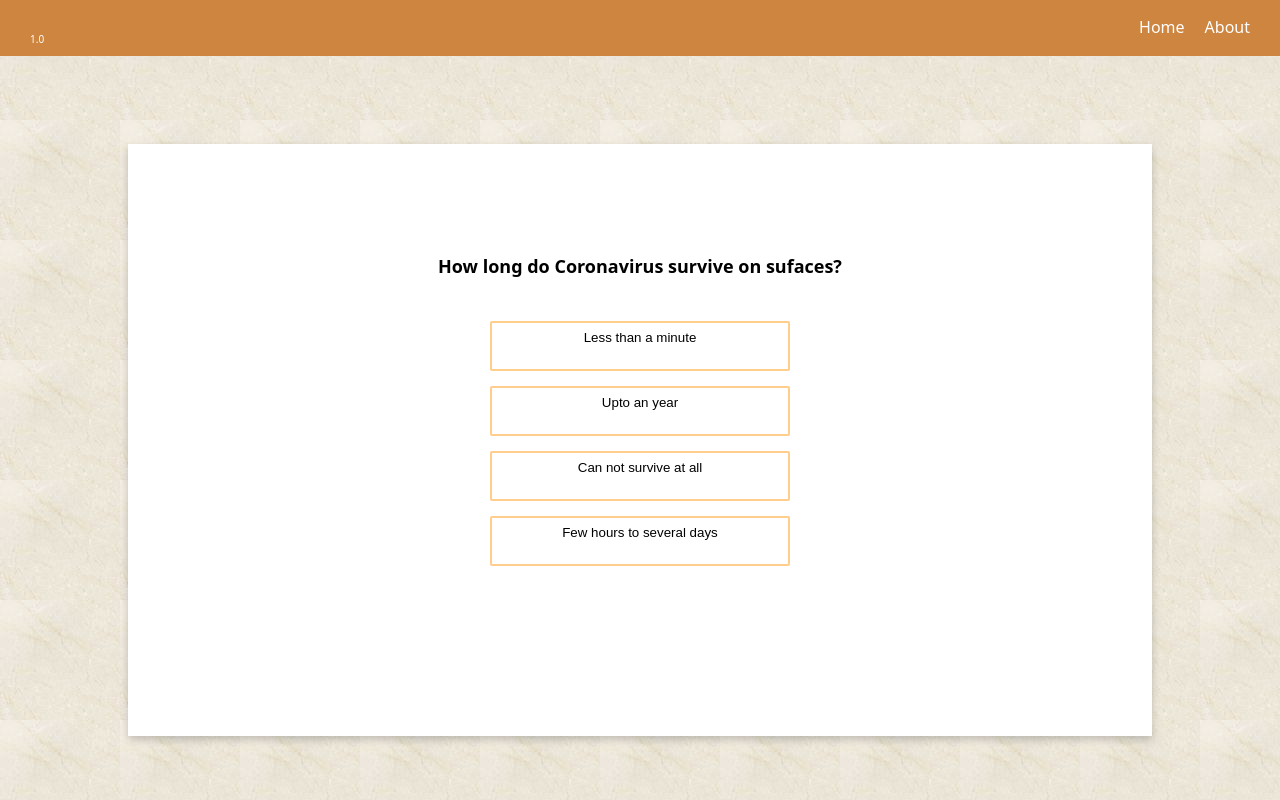
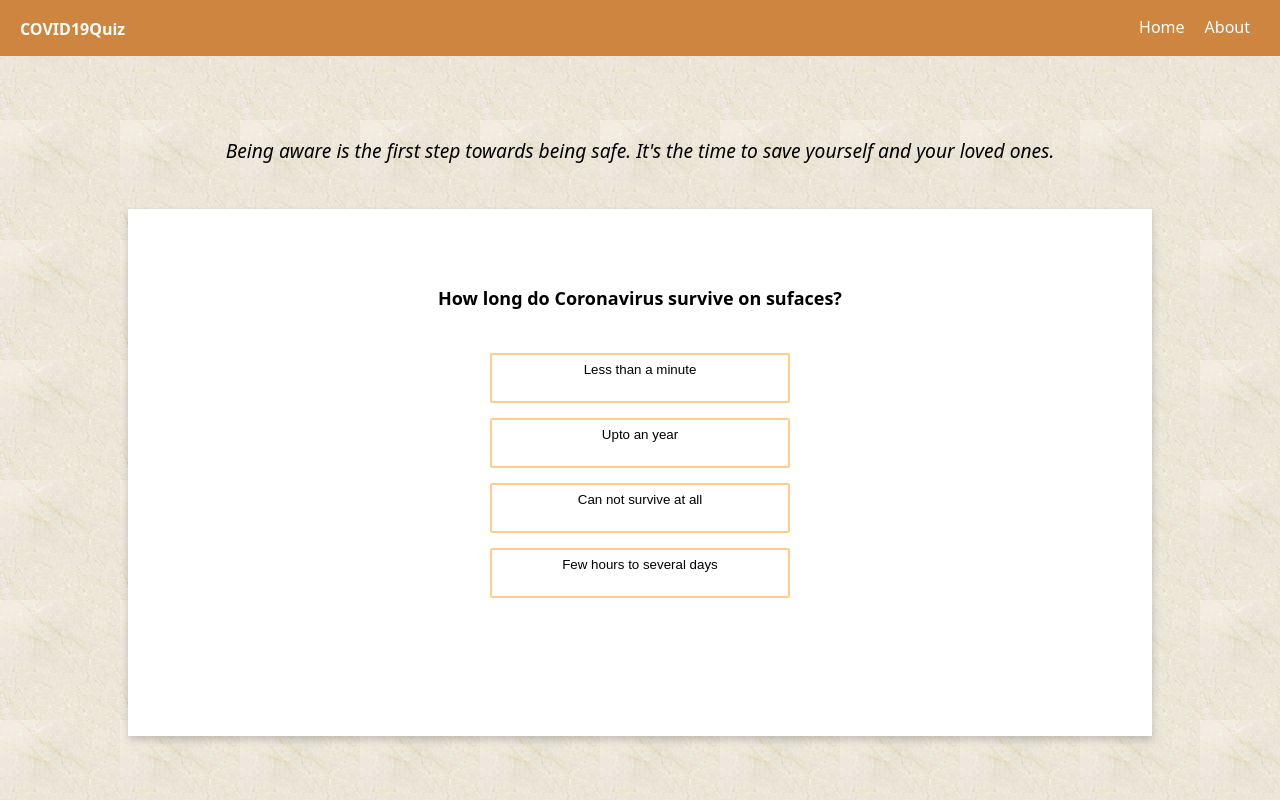
Before and after one commit to iAchyut/COVID-19, a React (Create React App) app: page / in a window 1280 px wide. Built offline with nearby package versions, Linux system fonts and the light colour scheme.

Commit message:
message added + website name added

```diff
--- a/src/screens/home/home.jsx
+++ b/src/screens/home/home.jsx
@@ -126,6 +126,7 @@ export default class Home extends Component {
 
     return (
       <div className = {Styles.root}>
+      <p className={Styles.heading}>Being aware is the first step towards being safe. It's the time to save yourself and your loved ones.</p>
         <List />
         <div className = {Styles.container}>
           {
--- a/src/screens/home/home.module.css
+++ b/src/screens/home/home.module.css
@@ -139,3 +139,9 @@
     align-self: stretch;
     justify-content: center;
 }
+
+.heading{
+    font-size: 1.5em;
+    text-align: center;
+    font-style : italic;
+}
--- a/src/ui_components/toolbar/toolbar.jsx
+++ b/src/ui_components/toolbar/toolbar.jsx
@@ -25,9 +25,10 @@ export default class Toolbar extends Component {
           <div />
           <div />
         </div>
-        <p className={Styles1.Title} />
+        <p className={Styles1.Title}  ></p>
         <span className={Styles.versionBox}>
-          <p className={Styles.Title}>{FRONTEND_VERSION}</p>
+          <p className={Styles.website}>COVID19Quiz</p>
+
         </span>
         <nav className={Styles.DesktopOnly}>
           <NavigationItems />
--- a/src/ui_components/toolbar/toolbar.module.css
+++ b/src/ui_components/toolbar/toolbar.module.css
@@ -28,6 +28,12 @@
        color: white;
        font-size: 10px;
      }
+  .website{
+    font-weight: 700;
+    margin-left: 0px;
+       color: white;
+       font-size: 1rem;
+  }
   @media (max-width: 499px) {
     .DesktopOnly {
       display: none;
```
